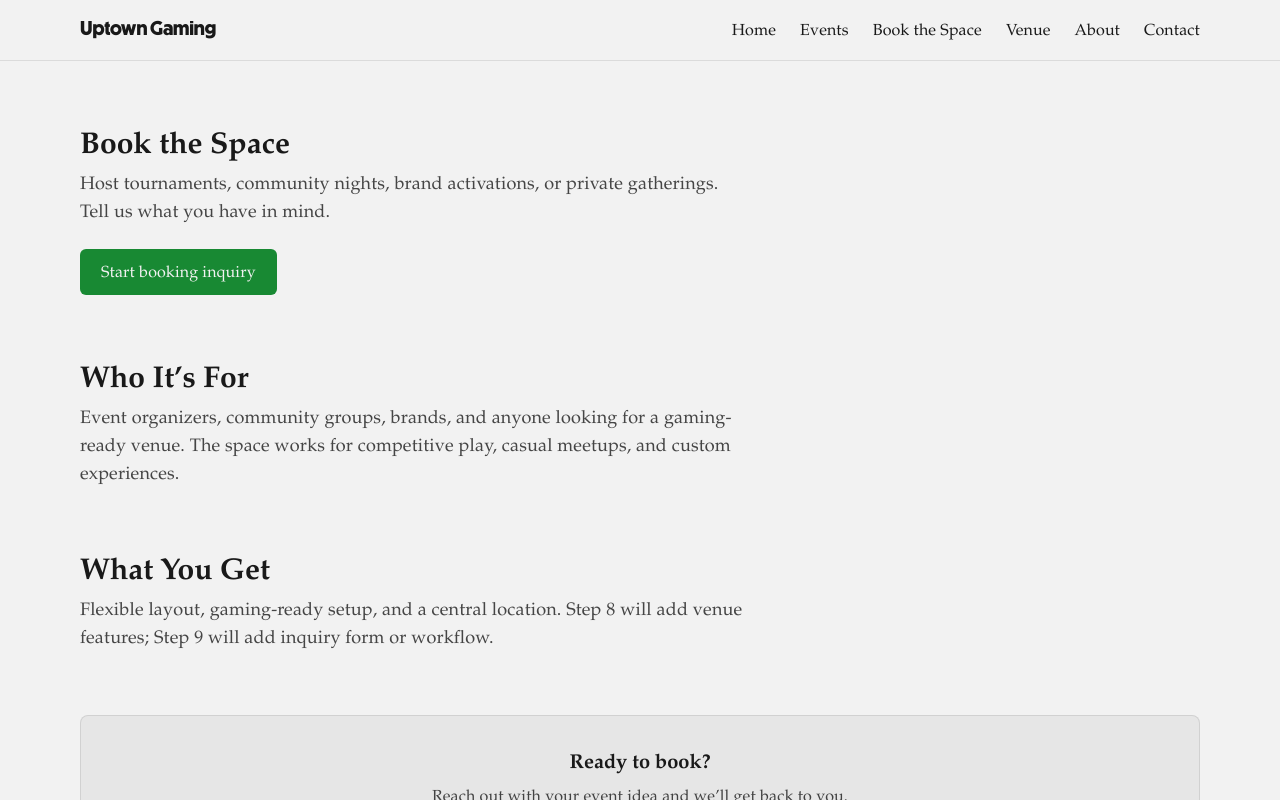
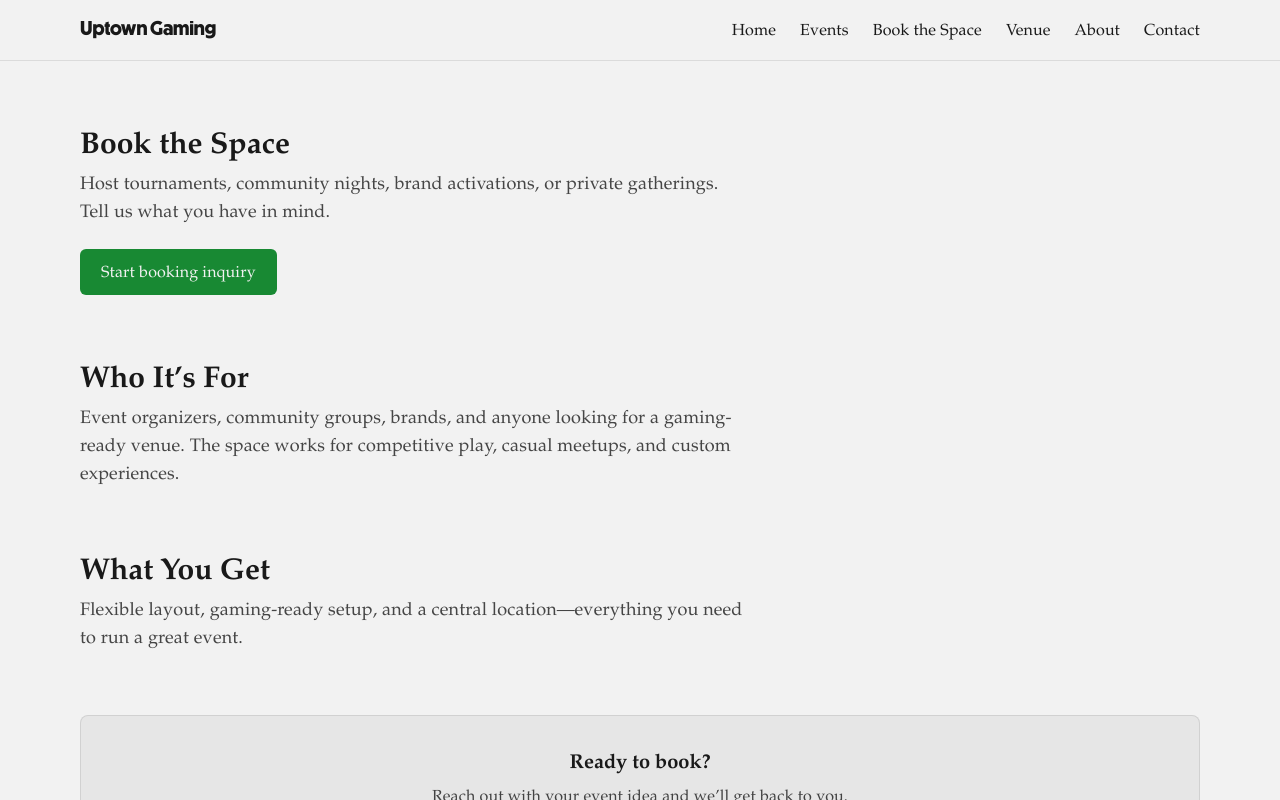
Before and after one commit to LRodriguez92/uptown-gaming, a Next.js app: page /book in a window 1280 px wide. Shown: the top 800 px of the page. Built offline with nearby package versions, Linux system fonts and the light colour scheme; no server answers.

Commit message:
Step 10: refine copy and remove build-step references

```diff
--- a/app/book/page.tsx
+++ b/app/book/page.tsx
@@ -40,7 +40,7 @@ export default function BookPage() {
         <Container className="pb-12 md:pb-16">
           <SectionHeading
             title="What You Get"
-            support="Flexible layout, gaming-ready setup, and a central location. Step 8 will add venue features; Step 9 will add inquiry form or workflow."
+            support="Flexible layout, gaming-ready setup, and a central location—everything you need to run a great event."
           />
         </Container>
       </section>
```
